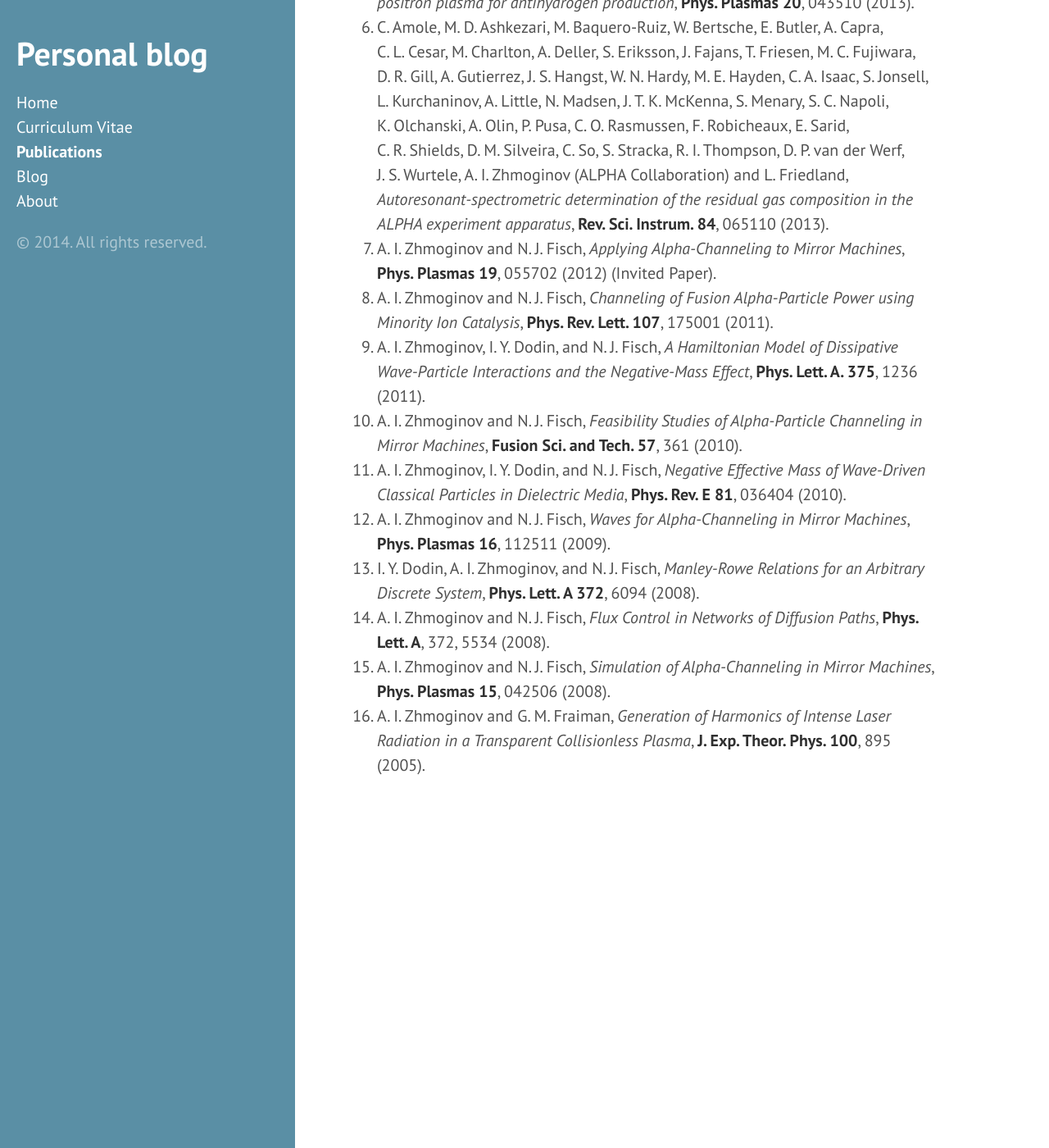
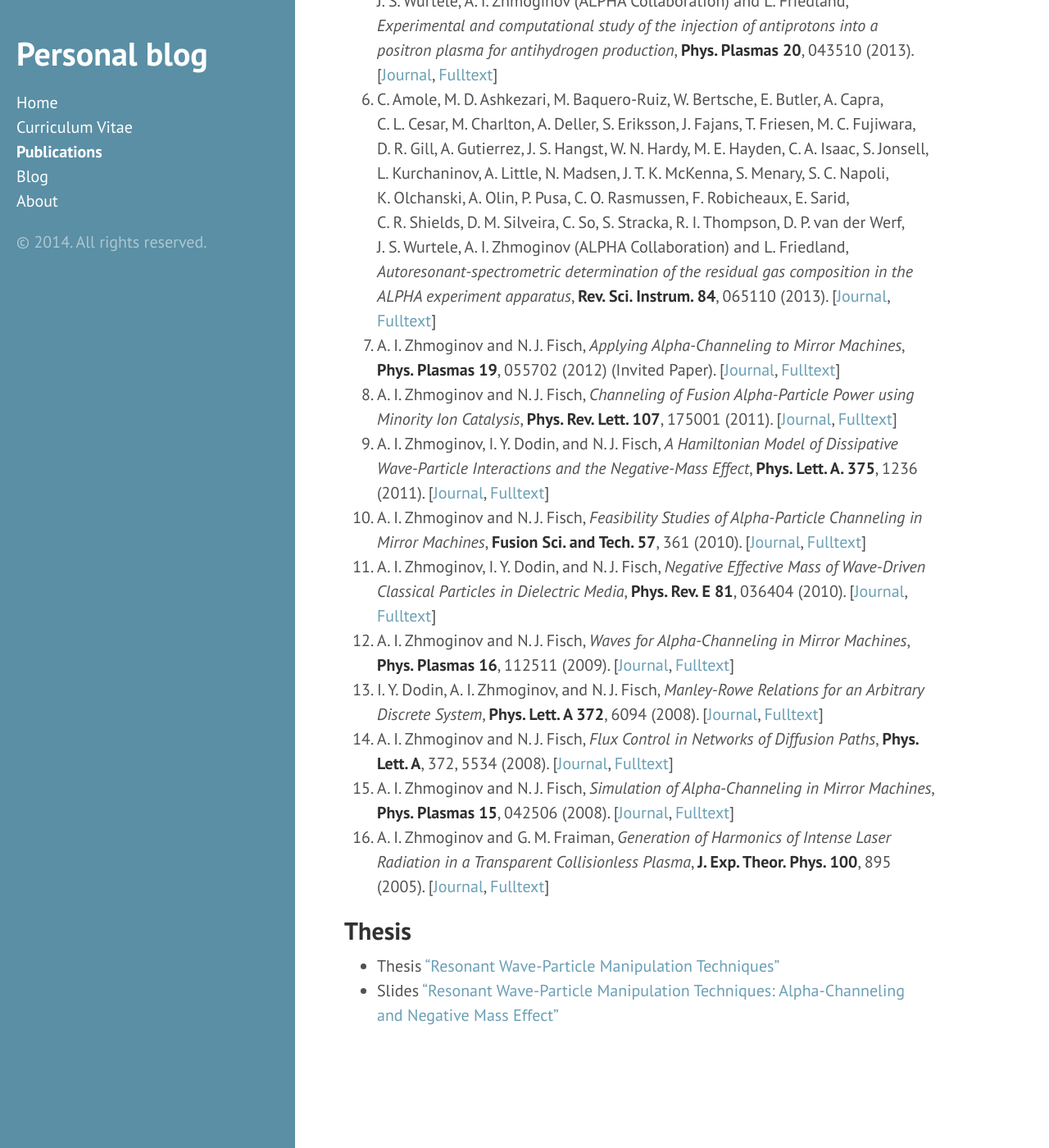
Before and after one commit to azhmogin/azhmogin.github.io, a Jekyll site: the page built from publications.md, in a window 1280 px wide and 1400 px high, scrolled down 862 px. Shown: the whole window at 82% size. Built offline with Jekyll 4.4.1, drawn with Linux system fonts in a browser that asks for light colours; some of the changed text lies outside the part shown.

Commit message:
Updated the publication list (+thesis), added a hidden page

```diff
--- a/publications.md
+++ b/publications.md
@@ -3,20 +3,27 @@ layout: page
 title: Publications
 ---
 
+## Journal Articles
+
 1. P. Hamilton, A. Zhmoginov, F. Robicheaux, J. Fajans, J. Wurtele and H. Müller, *Antimatter Interferometry for Gravity Measurements*, **Phys. Rev. Lett. 112**, 121102 (2014). [[arXiv](http://arxiv.org/abs/1308.1079), [Journal](http://journals.aps.org/prl/abstract/10.1103/PhysRevLett.112.121102)]
 2. A. I. Zhmoginov, J. S. Wurtele, J. Fajans, and A. Charman, *Nonlinear Dynamics of Antihydrogen in Magnetostatic Traps: Implications for Gravitational Measurements*, **Classical Quant. Grav. 30**, 205014 (2013). [[arXiv](http://arxiv.org/abs/1303.2738), [Journal](http://iopscience.iop.org/0264-9381/30/20/205014)]
 3. J. W. Burby, A. I. Zhmoginov and H. Qin, *Hamiltonian Mechanics of Stochastic Acceleration*, **Phys. Rev. Lett. 111**, 195001 (2013). [[arXiv](http://arxiv.org/abs/1312.3974v1), [Journal](http://journals.aps.org/prl/abstract/10.1103/PhysRevLett.111.195001)]
 4. C. Amole, M. D. Ashkezari, M. Baquero-Ruiz, W. Bertsche, E. Butler, A. Capra, C. L. Cesar, M. Charlton, S. Eriksson, J. Fajans, T. Friesen, M. C. Fujiwara, D. R. Gill, A. Gutierrez, J. S. Hangst, W. N. Hardy, M. E. Hayden, C. A. Isaac, S. Jonsell, L. Kurchaninov, A. Little, N. Madsen, J. T. K. McKenna, S. Menary, S. C. Napoli, P. Nolan, A. Olin, P. Pusa, C. Ø. Rasmussen, F. Robicheaux, E. Sarid, D. M. Silveira, C. So, R. I. Thompson, D. P. van der Werf, J. S. Wurtele, A. I. Zhmoginov (ALPHA Collaboration) and A. E. Charman, *Description and First Application of a New Technique to Measure the Gravitational Mass of Antihydrogen*, **Nature Comm. 4**, 1785 (2013). [[Journal](http://www.nature.com/ncomms/journal/v4/n4/full/ncomms2787.html)]
-5. C. Amole, M. D. Ashkezari, M. Baquero-Ruiz, W. Bertsche, E. Butler, A. Capra, C. L. Cesar, M. Charlton, A. Deller, S. Eriksson, J. Fajans, T. Friesen, M. C. Fujiwara, D. R. Gill, A. Gutierrez, J. S. Hangst, W. N. Hardy, M. E. Hayden, C. A. Isaac, S. Jonsell, L. Kurchaninov, A. Little, N. Madsen, J. T. K. McKenna, S. Menary, S. C. Napoli, K. Olchanski, A. Olin, P. Pusa, C. O. Rasmussen, F. Robicheaux, E. Sarid, C. R. Shields, D. M. Silveira, C. So, S. Stracka, R. I. Thompson, D. P. van der Werf, J. S. Wurtele, A. I. Zhmoginov (ALPHA Collaboration) and L. Friedland, *Experimental and computational study of the injection of antiprotons into a positron plasma for antihydrogen production*, **Phys. Plasmas 20**, 043510 (2013).
-6. C. Amole, M. D. Ashkezari, M. Baquero-Ruiz, W. Bertsche, E. Butler, A. Capra, C. L. Cesar, M. Charlton, A. Deller, S. Eriksson, J. Fajans, T. Friesen, M. C. Fujiwara, D. R. Gill, A. Gutierrez, J. S. Hangst, W. N. Hardy, M. E. Hayden, C. A. Isaac, S. Jonsell, L. Kurchaninov, A. Little, N. Madsen, J. T. K. McKenna, S. Menary, S. C. Napoli, K. Olchanski, A. Olin, P. Pusa, C. O. Rasmussen, F. Robicheaux, E. Sarid, C. R. Shields, D. M. Silveira, C. So, S. Stracka, R. I. Thompson, D. P. van der Werf, J. S. Wurtele, A. I. Zhmoginov (ALPHA Collaboration) and L. Friedland, *Autoresonant-spectrometric determination of the residual gas composition in the ALPHA experiment apparatus*, **Rev. Sci. Instrum. 84**, 065110 (2013).
-7. A. I. Zhmoginov and N. J. Fisch, *Applying Alpha-Channeling to Mirror Machines*, **Phys. Plasmas 19**, 055702 (2012) (Invited Paper).
-8. A. I. Zhmoginov and N. J. Fisch, *Channeling of Fusion Alpha-Particle Power using Minority Ion Catalysis*, **Phys. Rev. Lett. 107**, 175001 (2011).
-9. A. I. Zhmoginov, I. Y. Dodin, and N. J. Fisch, *A Hamiltonian Model of Dissipative Wave-Particle Interactions and the Negative-Mass Effect*, **Phys. Lett. A. 375**, 1236 (2011).
-10. A. I. Zhmoginov and N. J. Fisch, *Feasibility Studies of Alpha-Particle Channeling in Mirror Machines*, **Fusion Sci. and Tech. 57**, 361 (2010).
-11. A. I. Zhmoginov, I. Y. Dodin, and N. J. Fisch, *Negative Effective Mass of Wave-Driven Classical Particles in Dielectric Media*, **Phys. Rev. E 81**, 036404 (2010).
-12. A. I. Zhmoginov and N. J. Fisch, *Waves for Alpha-Channeling in Mirror Machines*, **Phys. Plasmas 16**, 112511 (2009).
-13. I. Y. Dodin, A. I. Zhmoginov, and N. J. Fisch, *Manley-Rowe Relations for an Arbitrary Discrete System*, **Phys. Lett. A 372**, 6094 (2008).
-14. A. I. Zhmoginov and N. J. Fisch, *Flux Control in Networks of Diffusion Paths*, **Phys. Lett. A**, 372, 5534 (2008).
-15. A. I. Zhmoginov and N. J. Fisch, *Simulation of Alpha-Channeling in Mirror Machines*, **Phys. Plasmas 15**, 042506 (2008).
-16. A. I. Zhmoginov and G. M. Fraiman, *Generation of Harmonics of Intense Laser Radiation in a Transparent Collisionless Plasma*, **J. Exp. Theor. Phys. 100**, 895 (2005).
+5. C. Amole, M. D. Ashkezari, M. Baquero-Ruiz, W. Bertsche, E. Butler, A. Capra, C. L. Cesar, M. Charlton, A. Deller, S. Eriksson, J. Fajans, T. Friesen, M. C. Fujiwara, D. R. Gill, A. Gutierrez, J. S. Hangst, W. N. Hardy, M. E. Hayden, C. A. Isaac, S. Jonsell, L. Kurchaninov, A. Little, N. Madsen, J. T. K. McKenna, S. Menary, S. C. Napoli, K. Olchanski, A. Olin, P. Pusa, C. O. Rasmussen, F. Robicheaux, E. Sarid, C. R. Shields, D. M. Silveira, C. So, S. Stracka, R. I. Thompson, D. P. van der Werf, J. S. Wurtele, A. I. Zhmoginov (ALPHA Collaboration) and L. Friedland, *Experimental and computational study of the injection of antiprotons into a positron plasma for antihydrogen production*, **Phys. Plasmas 20**, 043510 (2013). [[Journal](http://scitation.aip.org/content/aip/journal/pop/20/4/10.1063/1.4801067), [Fulltext](http://alpha.web.cern.ch/sites/alpha.web.cern.ch/files/AR_PoP.pdf)]
+6. C. Amole, M. D. Ashkezari, M. Baquero-Ruiz, W. Bertsche, E. Butler, A. Capra, C. L. Cesar, M. Charlton, A. Deller, S. Eriksson, J. Fajans, T. Friesen, M. C. Fujiwara, D. R. Gill, A. Gutierrez, J. S. Hangst, W. N. Hardy, M. E. Hayden, C. A. Isaac, S. Jonsell, L. Kurchaninov, A. Little, N. Madsen, J. T. K. McKenna, S. Menary, S. C. Napoli, K. Olchanski, A. Olin, P. Pusa, C. O. Rasmussen, F. Robicheaux, E. Sarid, C. R. Shields, D. M. Silveira, C. So, S. Stracka, R. I. Thompson, D. P. van der Werf, J. S. Wurtele, A. I. Zhmoginov (ALPHA Collaboration) and L. Friedland, *Autoresonant-spectrometric determination of the residual gas composition in the ALPHA experiment apparatus*, **Rev. Sci. Instrum. 84**, 065110 (2013). [[Journal](http://alpha.web.cern.ch/sites/alpha.web.cern.ch/files/AutoSpecRSI.pdf), [Fulltext](http://alpha.web.cern.ch/sites/alpha.web.cern.ch/files/AutoSpecRSI.pdf)]
+7. A. I. Zhmoginov and N. J. Fisch, *Applying Alpha-Channeling to Mirror Machines*, **Phys. Plasmas 19**, 055702 (2012) (Invited Paper). [[Journal](http://scitation.aip.org/content/aip/journal/pop/19/5/10.1063/1.3701997), [Fulltext](http://w3.pppl.gov/~fisch/fischpapers/2012/Zhmoginov.POP12.pdf)]
+8. A. I. Zhmoginov and N. J. Fisch, *Channeling of Fusion Alpha-Particle Power using Minority Ion Catalysis*, **Phys. Rev. Lett. 107**, 175001 (2011). [[Journal](http://journals.aps.org/prl/abstract/10.1103/PhysRevLett.107.175001), [Fulltext](http://w3.pppl.gov/~fisch/fischpapers/2011/Zhmoginov.PRL.2011.pdf)]
+9. A. I. Zhmoginov, I. Y. Dodin, and N. J. Fisch, *A Hamiltonian Model of Dissipative Wave-Particle Interactions and the Negative-Mass Effect*, **Phys. Lett. A. 375**, 1236 (2011). [[Journal](http://www.sciencedirect.com/science/article/pii/S0375960111001095), [Fulltext](http://w3.pppl.gov/~fisch/fischpapers/2011/Zhmoginov_PLA2011.pdf)]
+10. A. I. Zhmoginov and N. J. Fisch, *Feasibility Studies of Alpha-Particle Channeling in Mirror Machines*, **Fusion Sci. and Tech. 57**, 361 (2010). [[Journal](http://www.ans.org/pubs/journals/fst/a_9498), [Fulltext](http://w3.pppl.gov/~fisch/fischpapers/2010/Zhmoginov.FST.2010.pdf)]
+11. A. I. Zhmoginov, I. Y. Dodin, and N. J. Fisch, *Negative Effective Mass of Wave-Driven Classical Particles in Dielectric Media*, **Phys. Rev. E 81**, 036404 (2010). [[Journal](http://www.ncbi.nlm.nih.gov/pubmed/20365879), [Fulltext](http://w3.pppl.gov/~fisch/fischpapers/2010/zhmoginov.pre.2010.pdf)]
+12. A. I. Zhmoginov and N. J. Fisch, *Waves for Alpha-Channeling in Mirror Machines*, **Phys. Plasmas 16**, 112511 (2009). [[Journal](http://scitation.aip.org/content/aip/journal/pop/16/11/10.1063/1.3265711?ver=pdfcov), [Fulltext](http://w3.pppl.gov/~fisch/fischpapers/2009/Zhmoginov_POP09.pdf)]
+13. I. Y. Dodin, A. I. Zhmoginov, and N. J. Fisch, *Manley-Rowe Relations for an Arbitrary Discrete System*, **Phys. Lett. A 372**, 6094 (2008). [[Journal](http://www.sciencedirect.com/science/article/pii/S0375960108012085), [Fulltext](http://w3.pppl.gov/~fisch/fischpapers/2008/Dodin.manley-rowe.pdf)]
+14. A. I. Zhmoginov and N. J. Fisch, *Flux Control in Networks of Diffusion Paths*, **Phys. Lett. A**, 372, 5534 (2008). [[Journal](http://www.sciencedirect.com/science/article/pii/S0375960108009699), [Fulltext](http://w3.pppl.gov/~fisch/fischpapers/2008/Zhmoginov_PLA08.pdf)]
+15. A. I. Zhmoginov and N. J. Fisch, *Simulation of Alpha-Channeling in Mirror Machines*, **Phys. Plasmas 15**, 042506 (2008). [[Journal](http://scitation.aip.org/content/aip/journal/pop/15/4/10.1063/1.2903900?showFTTab=true&containerItemId=content/aip/journal/pop), [Fulltext](http://w3.pppl.gov/~fisch/fischpapers/2008/Zhmoginov_POP08.pdf)]
+16. A. I. Zhmoginov and G. M. Fraiman, *Generation of Harmonics of Intense Laser Radiation in a Transparent Collisionless Plasma*, **J. Exp. Theor. Phys. 100**, 895 (2005). [[Journal](http://link.springer.com/article/10.1134%2F1.1947313), [Fulltext](http://download.springer.com/static/pdf/887/art%253A10.1134%252F1.1947313.pdf?auth66=1401494967_1a68dbd9e4b426dd7414f05fe9ffb68e&ext=.pdf)]
 {: .highhover}
+
+## Thesis
+
+* Thesis ["Resonant Wave-Particle Manipulation Techniques"](/public/docs/thesis.pdf)
+* Slides ["Resonant Wave-Particle Manipulation Techniques: Alpha-Channeling and Negative Mass Effect"](/public/docs/thesis_slides.pdf)
```
Also changed, not shown: about.md (+1 -1 lines), hidden/da7d0e851761e28f.md (added, +10 -0 lines), 2 other files.
